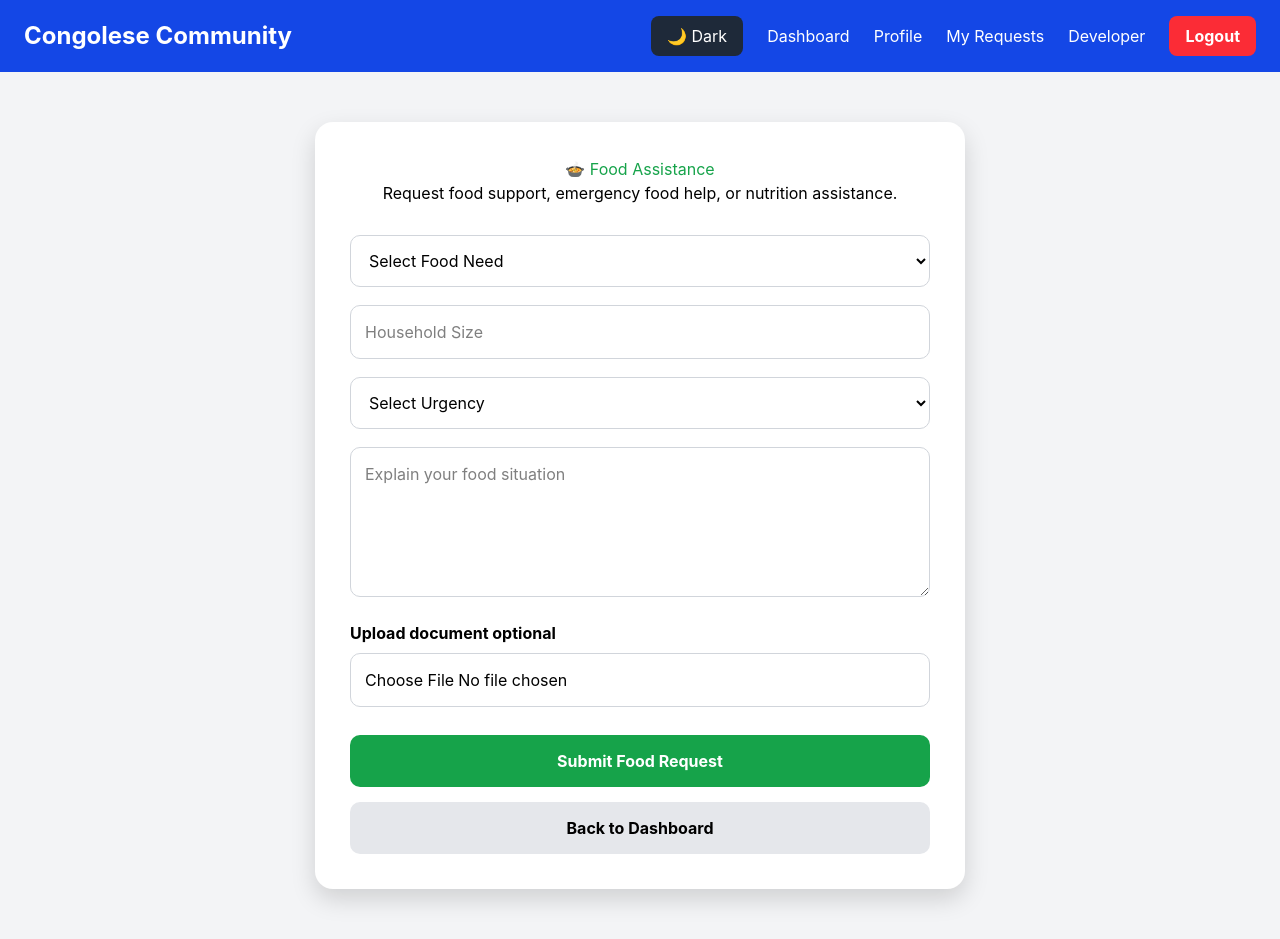
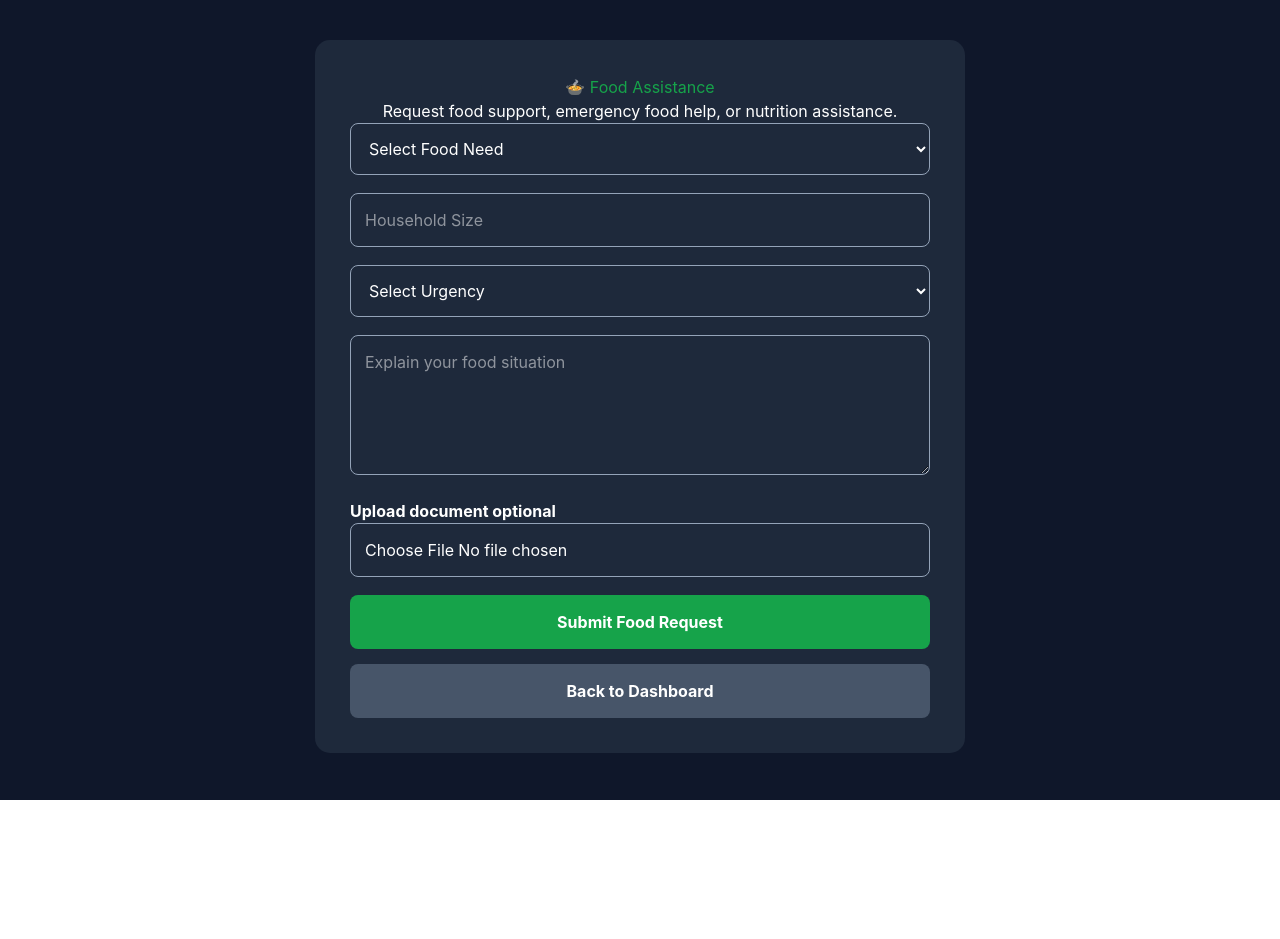
Before and after one commit to joekalala880/congolese-community-platform, a React app in the folder frontend/: page /food in a window 1280 px wide. After the commit the page ends 800 px from the top, so only its background shows below. Built offline with nearby package versions, Linux system fonts and the light colour scheme; the HTML template or start-up script is replaced by a standard one.

Commit message:
Fix food request form

```diff
--- a/frontend/src/Food.jsx
+++ b/frontend/src/Food.jsx
@@ -1,16 +1,13 @@
 import { useState } from "react";
 import axios from "axios";
-import Navbar from "./Navbar";
-import toast from "react-hot-toast";
+import { toast } from "react-toastify";
+import { useNavigate } from "react-router-dom";
 
 const API_URL = "https://congolese-community-platform.onrender.com";
 
 function Food() {
-  const [loading, setLoading] = useState(false);
-  const [file, setFile] = useState(null);
-
+  const navigate = useNavigate();
   const user = JSON.parse(localStorage.getItem("user"));
-  const darkMode = localStorage.getItem("darkMode") === "true";
 
   const [formData, setFormData] = useState({
     foodNeed: "",
@@ -19,15 +16,26 @@ function Food() {
     description: ""
   });
 
-  const handleChange = (e) => {
-    setFormData({
-      ...formData,
-      [e.target.name]: e.target.value
-    });
+  const [file, setFile] = useState(null);
+  const [loading, setLoading] = useState(false);
+
+  const inputStyle = {
+    width: "100%",
+    padding: "14px",
+    marginBottom: "18px",
+    borderRadius: "8px",
+    border: "1px solid #94a3b8",
+    background: "#1e293b",
+    color: "white"
   };
 
-  const submitFoodRequest = async () => {
-    try {
+  const handleChange = (e) => {
+    setFormData({ ...formData, [e.target.name]: e.target.value });
+  };
+
+  const handleSubmit = async (e) => {
+    e.preventDefault();
+
     if (
       !formData.foodNeed ||
       !formData.householdSize ||
@@ -38,13 +46,14 @@ function Food() {
       return;
     }
 
-      if (isNaN(Number(formData.householdSize)) || Number(formData.householdSize) < 1) {
-        toast.error("Household size must be a valid number");
+    if (isNaN(formData.householdSize)) {
+      toast.error("Household size must be a number");
       return;
     }
 
     setLoading(true);
 
+    try {
       let uploadedFileUrl = "";
       let uploadedFileName = "";
 
@@ -52,23 +61,14 @@ function Food() {
         const uploadData = new FormData();
         uploadData.append("file", file);
 
-        const uploadResponse = await axios.post(
-          `${API_URL}/api/upload`,
-          uploadData,
-          {
-            headers: {
-              "Content-Type": "multipart/form-data"
-            }
-          }
-        );
-
+        const uploadResponse = await axios.post(`${API_URL}/api/upload`, uploadData);
         uploadedFileUrl = uploadResponse.data.fileUrl || "";
         uploadedFileName = uploadResponse.data.fileName || "";
       }
 
       await axios.post(`${API_URL}/api/food/request`, {
-        userName: user?.firstName || "Unknown",
-        userEmail: user?.email || "Unknown",
+        userEmail: user?.email || "",
+        userName: user?.firstName || user?.name || "User",
         foodNeed: formData.foodNeed,
         householdSize: formData.householdSize,
         urgency: formData.urgency,
@@ -85,7 +85,6 @@ function Food() {
         urgency: "",
         description: ""
       });
-
       setFile(null);
     } catch (error) {
       console.log("FOOD SUBMIT ERROR:", error);
@@ -96,155 +95,67 @@ function Food() {
   };
 
   return (
-    <>
-      <Navbar />
-
-      <div
-        style={{
-          minHeight: "100vh",
-          backgroundColor: darkMode ? "#111827" : "#f3f4f6",
-          padding: "50px 20px",
-          color: darkMode ? "white" : "black"
-        }}
-      >
-        <div
-          style={{
-            maxWidth: "650px",
-            margin: "0 auto",
-            backgroundColor: darkMode ? "#1f2937" : "white",
-            padding: "35px",
-            borderRadius: "18px",
-            boxShadow: "0 10px 25px rgba(0,0,0,0.15)"
-          }}
-        >
-          <h1 style={{ textAlign: "center", color: "#16a34a" }}>
-            🍲 Food Assistance
-          </h1>
-
-          <p style={{ textAlign: "center", marginBottom: "30px" }}>
+    <div style={{ minHeight: "100vh", background: "#0f172a", color: "white", padding: "40px" }}>
+      <div style={{ maxWidth: "650px", margin: "0 auto", background: "#1e293b", padding: "35px", borderRadius: "15px" }}>
+        <h2 style={{ textAlign: "center", color: "#16a34a" }}>🍲 Food Assistance</h2>
+        <p style={{ textAlign: "center" }}>
           Request food support, emergency food help, or nutrition assistance.
         </p>
 
-          <select
-            name="foodNeed"
-            value={formData.foodNeed}
-            onChange={handleChange}
-            style={inputStyle}
-          >
+        <form onSubmit={handleSubmit}>
+          <select name="foodNeed" value={formData.foodNeed} onChange={handleChange} style={inputStyle}>
             <option value="">Select Food Need</option>
             <option value="Emergency Food">Emergency Food</option>
             <option value="Food Pantry">Food Pantry</option>
             <option value="Baby Food">Baby Food</option>
-            <option value="Nutrition Support">Nutrition Support</option>
+            <option value="Nutrition Assistance">Nutrition Assistance</option>
           </select>
 
           <input
             type="number"
             name="householdSize"
+            placeholder="Household Size"
             value={formData.householdSize}
             onChange={handleChange}
-            placeholder="Household Size"
-            min="1"
             style={inputStyle}
           />
 
-          <select
-            name="urgency"
-            value={formData.urgency}
-            onChange={handleChange}
-            style={inputStyle}
-          >
+          <select name="urgency" value={formData.urgency} onChange={handleChange} style={inputStyle}>
             <option value="">Select Urgency</option>
             <option value="Low">Low</option>
             <option value="Medium">Medium</option>
-            <option value="High">High</option>
             <option value="Emergency">Emergency</option>
           </select>
 
           <textarea
             name="description"
+            placeholder="Explain your food situation"
             value={formData.description}
             onChange={handleChange}
-            placeholder="Explain your food situation"
-            rows="5"
-            style={{
-              ...inputStyle,
-              resize: "vertical"
-            }}
+            style={{ ...inputStyle, height: "140px" }}
           />
 
-          <label
-            style={{
-              fontWeight: "bold",
-              display: "block",
-              marginBottom: "8px"
-            }}
-          >
-            Upload document optional
-          </label>
-
+          <label style={{ fontWeight: "bold" }}>Upload document optional</label>
           <input
             type="file"
-            accept=".jpg,.jpeg,.png,.pdf,.doc,.docx,.webp"
+            accept=".pdf,.jpg,.jpeg,.png,.webp"
             onChange={(e) => setFile(e.target.files[0] || null)}
             style={inputStyle}
           />
 
-          {file && (
-            <p style={{ marginBottom: "15px", color: "#16a34a" }}>
-              Selected file: {file.name}
-            </p>
-          )}
+          {file && <p style={{ color: "#22c55e" }}>Selected file: {file.name}</p>}
 
-          <button
-            onClick={submitFoodRequest}
-            disabled={loading}
-            style={{
-              width: "100%",
-              padding: "14px",
-              backgroundColor: loading ? "#9ca3af" : "#16a34a",
-              color: "white",
-              border: "none",
-              borderRadius: "10px",
-              fontWeight: "bold",
-              cursor: loading ? "not-allowed" : "pointer",
-              marginTop: "10px"
-            }}
-          >
+          <button type="submit" disabled={loading} style={{ width: "100%", padding: "15px", background: "#16a34a", color: "white", border: "none", borderRadius: "8px", fontWeight: "bold" }}>
             {loading ? "Submitting..." : "Submit Food Request"}
           </button>
 
-          <button
-            onClick={() => (window.location.href = "/dashboard")}
-            disabled={loading}
-            style={{
-              width: "100%",
-              padding: "14px",
-              backgroundColor: darkMode ? "#374151" : "#e5e7eb",
-              color: darkMode ? "white" : "black",
-              border: "none",
-              borderRadius: "10px",
-              fontWeight: "bold",
-              cursor: loading ? "not-allowed" : "pointer",
-              marginTop: "15px"
-            }}
-          >
+          <button type="button" onClick={() => navigate("/dashboard")} style={{ width: "100%", marginTop: "15px", padding: "15px", background: "#475569", color: "white", border: "none", borderRadius: "8px", fontWeight: "bold" }}>
             Back to Dashboard
           </button>
+        </form>
       </div>
     </div>
-    </>
   );
 }
 
-const inputStyle = {
-  width: "100%",
-  padding: "14px",
-  marginBottom: "18px",
-  borderRadius: "10px",
-  border: "1px solid #d1d5db",
-  fontSize: "16px",
-  boxSizing: "border-box"
-};
-
 export default Food;
```
Lines whose indentation alone changed are shown as unchanged.
